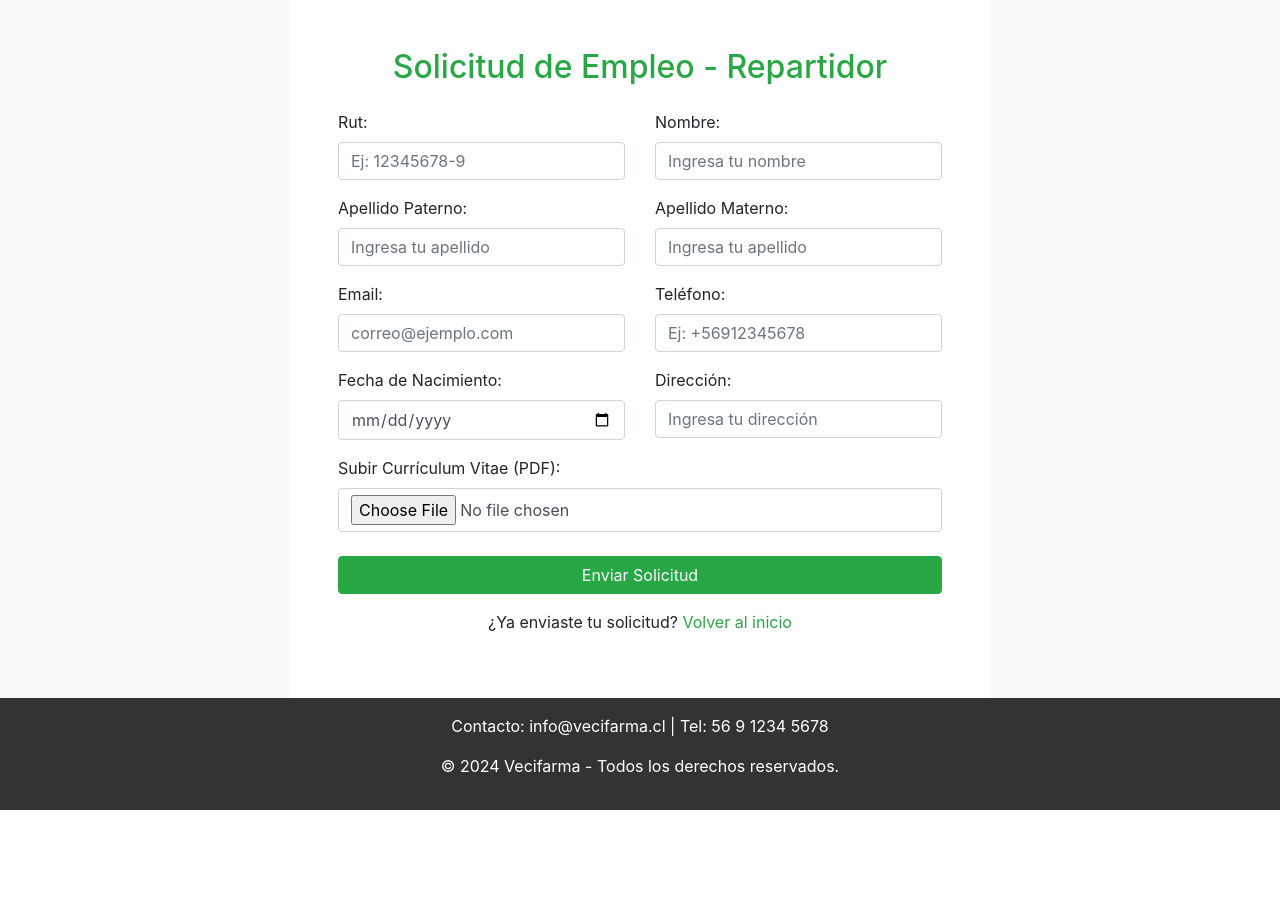
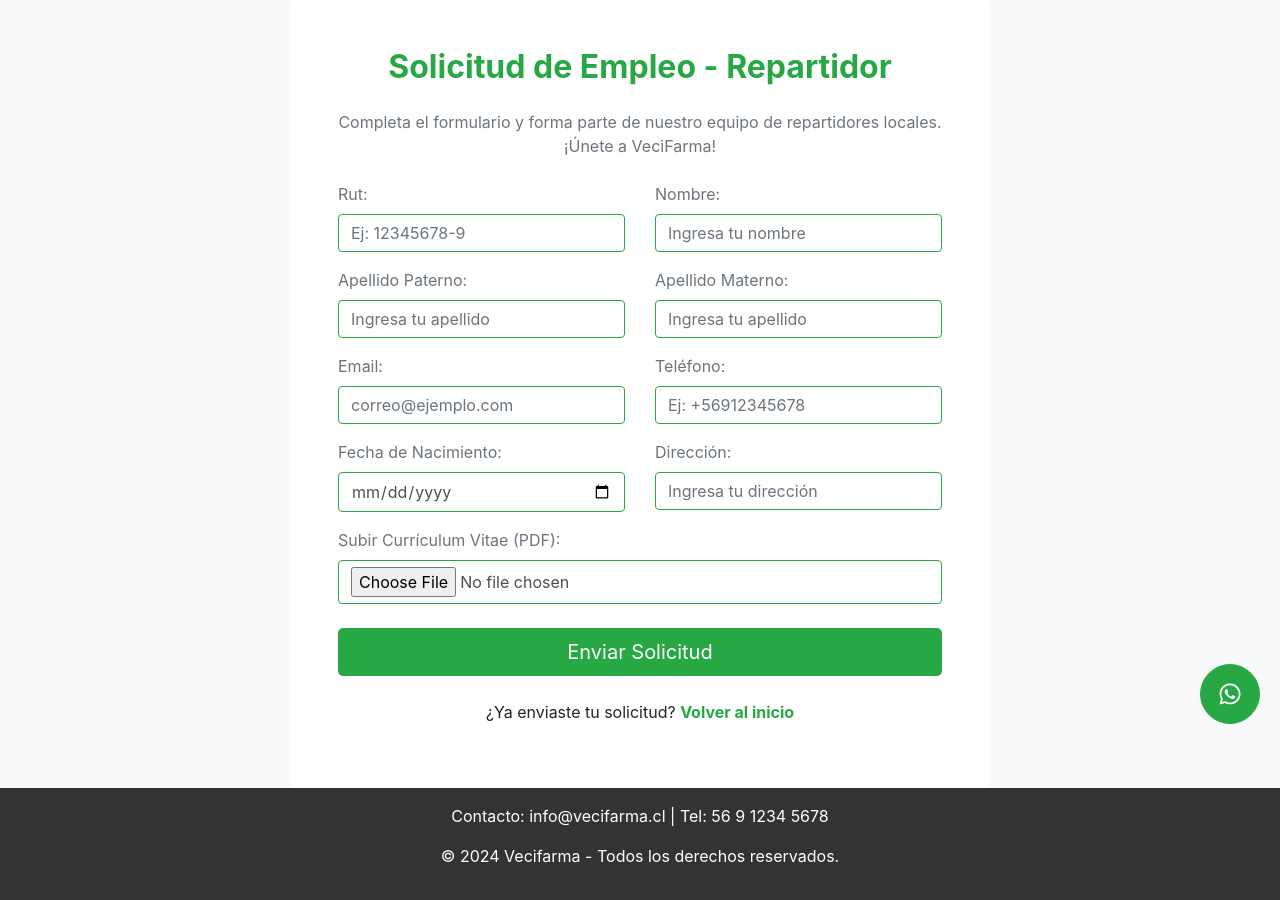
Before and after one commit to elrichardby11/VeciFarma, a Django app: page /solicitud/ in a window 1280 px wide. Shown: the part 56-956 px from the top of the page. Before the commit the page ends 866 px from the top, so only its background shows below. Run offline with Django 5.2, Linux system fonts and the light colour scheme; some libraries are stand-ins or nearby versions.

Commit message:
Update templates

```diff
--- a/requests/templates/job_request.html
+++ b/requests/templates/job_request.html
@@ -7,83 +7,105 @@ Solicitud Empleo - VeciFarma
 {% block content %}
 
 <div class="container-fluid d-flex justify-content-center align-items-center vh-100 bg-light">
-    <div class="form-container bg-white p-5 rounded shadow-sm" style="max-width: 700px; width: 100%;">
-        <h2 class="mb-4 text-center text-success">Solicitud de Empleo - Repartidor</h2>
+    <div class="form-container bg-white p-5 rounded shadow-lg" style="max-width: 700px; width: 100%;">
+        <h2 class="mb-4 text-center text-success font-weight-bold">Solicitud de Empleo - Repartidor</h2>
+        <p class="text-center text-muted mb-4">
+            Completa el formulario y forma parte de nuestro equipo de repartidores locales. ¡Únete a VeciFarma!
+        </p>
         <form action="#" method="POST" enctype="multipart/form-data">
             <div class="row">
                 <!-- Información personal -->
                 <div class="col-md-6">
                     <div class="form-group mb-3">
-                        <label for="rut" class="form-label">Rut:</label>
-                        <input type="text" class="form-control" id="rut" name="rut" placeholder="Ej: 12345678-9" required>
+                        <label for="rut" class="form-label text-muted">Rut:</label>
+                        <input type="text" class="form-control border-success" id="rut" name="rut" placeholder="Ej: 12345678-9" required>
                     </div>
                 </div>
                 <div class="col-md-6">
                     <div class="form-group mb-3">
-                        <label for="nombre" class="form-label">Nombre:</label>
-                        <input type="text" class="form-control" id="nombre" name="nombre" placeholder="Ingresa tu nombre" required>
+                        <label for="nombre" class="form-label text-muted">Nombre:</label>
+                        <input type="text" class="form-control border-success" id="nombre" name="nombre" placeholder="Ingresa tu nombre" required>
                     </div>
                 </div>
                 <div class="col-md-6">
                     <div class="form-group mb-3">
-                        <label for="apellido_p" class="form-label">Apellido Paterno:</label>
-                        <input type="text" class="form-control" id="apellido_p" name="apellido_p" placeholder="Ingresa tu apellido" required>
+                        <label for="apellido_p" class="form-label text-muted">Apellido Paterno:</label>
+                        <input type="text" class="form-control border-success" id="apellido_p" name="apellido_p" placeholder="Ingresa tu apellido" required>
                     </div>
                 </div>
                 <div class="col-md-6">
                     <div class="form-group mb-3">
-                        <label for="apellido_m" class="form-label">Apellido Materno:</label>
-                        <input type="text" class="form-control" id="apellido_m" name="apellido_m" placeholder="Ingresa tu apellido" required>
+                        <label for="apellido_m" class="form-label text-muted">Apellido Materno:</label>
+                        <input type="text" class="form-control border-success" id="apellido_m" name="apellido_m" placeholder="Ingresa tu apellido" required>
                     </div>
                 </div>
 
                 <!-- Información de contacto -->
                 <div class="col-md-6">
                     <div class="form-group mb-3">
-                        <label for="email" class="form-label">Email:</label>
-                        <input type="email" class="form-control" id="email" name="email" placeholder="correo@ejemplo.com" required>
+                        <label for="email" class="form-label text-muted">Email:</label>
+                        <input type="email" class="form-control border-success" id="email" name="email" placeholder="correo@ejemplo.com" required>
                     </div>
                 </div>
                 <div class="col-md-6">
                     <div class="form-group mb-3">
-                        <label for="telefono" class="form-label">Teléfono:</label>
-                        <input type="tel" class="form-control" id="telefono" name="telefono" placeholder="Ej: +56912345678" required>
+                        <label for="telefono" class="form-label text-muted">Teléfono:</label>
+                        <input type="tel" class="form-control border-success" id="telefono" name="telefono" placeholder="Ej: +56912345678" required>
                     </div>
                 </div>
 
                 <!-- Fecha de nacimiento -->
                 <div class="col-md-6">
                     <div class="form-group mb-3">
-                        <label for="fecha_nacimiento" class="form-label">Fecha de Nacimiento:</label>
-                        <input type="date" class="form-control" id="fecha_nacimiento" name="fecha_nacimiento" required>
+                        <label for="fecha_nacimiento" class="form-label text-muted">Fecha de Nacimiento:</label>
+                        <input type="date" class="form-control border-success" id="fecha_nacimiento" name="fecha_nacimiento" required>
                     </div>
                 </div>
 
                 <!-- Dirección -->
                 <div class="col-md-6">
                     <div class="form-group mb-3">
-                        <label for="direccion" class="form-label">Dirección:</label>
-                        <input type="text" class="form-control" id="direccion" name="direccion" placeholder="Ingresa tu dirección" required>
+                        <label for="direccion" class="form-label text-muted">Dirección:</label>
+                        <input type="text" class="form-control border-success" id="direccion" name="direccion" placeholder="Ingresa tu dirección" required>
                     </div>
                 </div>
 
                 <!-- Cargar CV -->
                 <div class="col-md-12">
                     <div class="form-group mb-4">
-                        <label for="cv" class="form-label">Subir Currículum Vitae (PDF):</label>
-                        <input type="file" class="form-control" id="cv" name="cv" accept=".pdf" required>
+                        <label for="cv" class="form-label text-muted">Subir Currículum Vitae (PDF):</label>
+                        <input type="file" class="form-control border-success" id="cv" name="cv" accept=".pdf" required>
                     </div>
                 </div>
             </div>
 
             <!-- Botón de envío -->
-            <button type="submit" class="btn btn-success btn-block">Enviar Solicitud</button>
+            <button type="submit" class="btn btn-success btn-lg w-100">Enviar Solicitud</button>
 
             <!-- Enlace para regresar -->
-            <p class="text-center mt-3">¿Ya enviaste tu solicitud? <a href={% url "home" %} class="text-success">Volver al inicio</a></p>
+            <p class="text-center mt-4">
+                ¿Ya enviaste tu solicitud? <a href="{% url 'home' %}" class="text-success font-weight-bold">Volver al inicio</a>
+            </p>
         </form>
     </div>
 </div>
 
+<!-- Botón flotante de WhatsApp -->
+<a
+    href="https://wa.me/56912345678"
+    target="_blank"
+    class="btn btn-success rounded-circle shadow-lg position-fixed"
+    style="
+        bottom: 20px;
+        right: 20px;
+        width: 60px;
+        height: 60px;
+        display: flex;
+        justify-content: center;
+        align-items: center;
+        font-size: 24px;
+        z-index: 1000;">
+    <i class="fab fa-whatsapp"></i>
+</a>
 
 {% endblock %}
--- a/templates/base.html
+++ b/templates/base.html
@@ -8,6 +8,7 @@
     <link rel="icon" href="{% static 'images/favicon.ico' %}">
     <link href="https://maxcdn.bootstrapcdn.com/bootstrap/4.0.0/css/bootstrap.min.css" rel="stylesheet">
     <title>{% block title %}{% endblock %}</title>
+    <link href="https://cdnjs.cloudflare.com/ajax/libs/font-awesome/5.15.4/css/all.min.css" rel="stylesheet">
     <style>
         h1 {
             font-weight: bold;
```
Also changed, not shown: templates/download.html (+37 -5 lines), templates/home.html (+21 -10 lines), VeciFarma/static/images/banner1.png, VeciFarma/static/images/banner1.webp (added).
